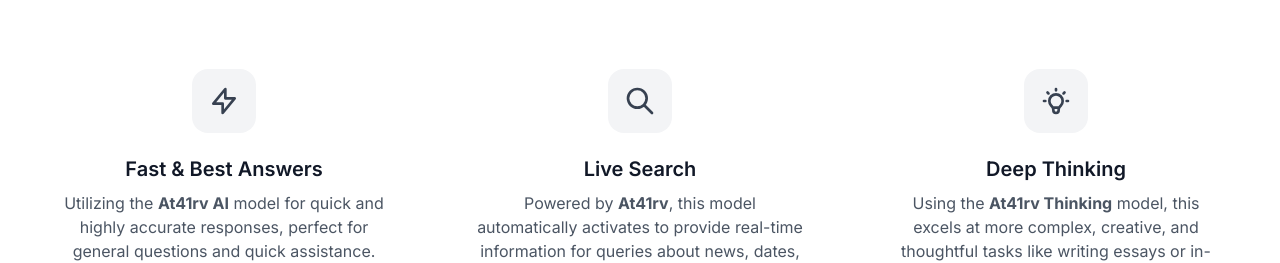
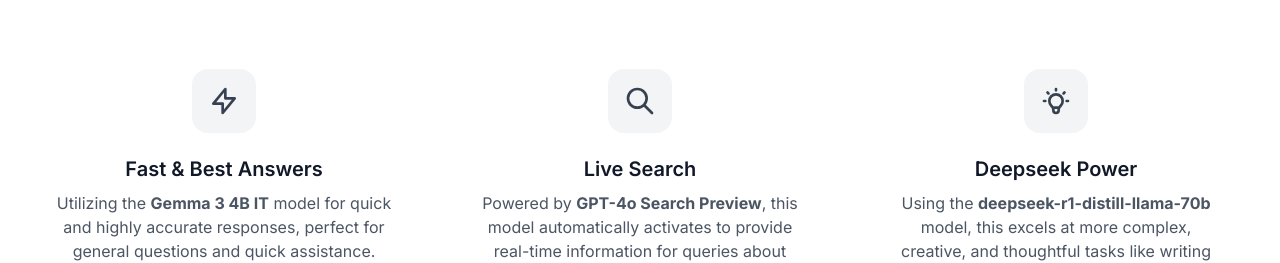
Before and after one commit to At41rv1/ai-chat-assistant, a plain HTML site: page index.html in a window 1280 px wide. Shown: the part 689-952 px from the top of the page. Drawn offline with nearby package versions, Linux system fonts and the light colour scheme.

Commit message:
136279841index.html

```diff
--- a/index.html
+++ b/index.html
@@ -8,9 +8,7 @@
     <script src="https://cdn.tailwindcss.com"></script>
     <link href="https://fonts.googleapis.com/css2?family=Inter:wght@300;400;500;600;700&display=swap" rel="stylesheet">
     <script src="https://accounts.google.com/gsi/client" async defer></script>
-   <meta name="google-signin-client_id" content="465923208288-hb4182d5ro58k30pkshh4knu3i62bvrh.apps.googleusercontent.com.apps.googleusercontent.com">
-         <div id="g_id_onload" data-client_id="465923208288-hb4182d5ro58k30pkshh4knu3i62bvrh.apps.googleusercontent.com.apps.googleusercontent.com" data-context="signin" data-ux_mode="popup" data-callback="handleCredentialResponse" data-auto_prompt="false">
-       </div>
+    <meta name="google-signin-client_id" content="465923208288-hb4182d5ro58k30pkshh4knu3i62bvrh.apps.googleusercontent.com">
     <style>
         body {
             font-family: 'Inter', sans-serif;
@@ -379,14 +377,14 @@
                             </svg>
                         </div>
                         <h3 class="text-xl font-semibold text-gray-900 mb-2">Fast & Best Answers</h3>
-                        <p class="text-gray-600">Utilizing the <strong>At41rv AI</strong> model for quick and highly accurate responses, perfect for general questions and quick assistance.</p>
+                        <p class="text-gray-600">Utilizing the <strong>Gemma 3 4B IT</strong> model for quick and highly accurate responses, perfect for general questions and quick assistance.</p>
                     </div>
                     <div class="text-center p-6">
                         <div class="bg-gray-100 rounded-2xl p-4 inline-block mb-4">
                             <svg class="w-8 h-8 text-gray-700" fill="none" stroke="currentColor" viewBox="0 0 24 24" xmlns="http://www.w3.org/2000/svg"><path stroke-linecap="round" stroke-linejoin="round" stroke-width="2" d="M21 21l-6-6m2-5a7 7 0 11-14 0 7 7 0 0114 0z"></path></svg>
                         </div>
                         <h3 class="text-xl font-semibold text-gray-900 mb-2">Live Search</h3>
-                        <p class="text-gray-600">Powered by <strong>At41rv</strong>, this model automatically activates to provide real-time information for queries about news, dates, time, and more.</p>
+                        <p class="text-gray-600">Powered by <strong>GPT-4o Search Preview</strong>, this model automatically activates to provide real-time information for queries about news, dates, time, and more.</p>
                     </div>
                     <div class="text-center p-6">
                         <div class="bg-gray-100 rounded-2xl p-4 inline-block mb-4">
@@ -394,8 +392,8 @@
                                 <path stroke-linecap="round" stroke-linejoin="round" stroke-width="2" d="M9.663 17h4.673M12 3v1m6.364 1.636l-.707.707M21 12h-1M4 12H3m3.343-5.657l-.707-.707m2.828 9.9a5 5 0 117.072 0l-.548.547A3.374 3.374 0 0014 18.469V19a2 2 0 11-4 0v-.531c0-.895-.356-1.754-.988-2.386l-.548-.547z" />
                             </svg>
                         </div>
-                        <h3 class="text-xl font-semibold text-gray-900 mb-2">Deep Thinking</h3>
-                        <p class="text-gray-600">Using the <strong>At41rv Thinking</strong> model, this excels at more complex, creative, and thoughtful tasks like writing essays or in-depth analysis.</p>
+                        <h3 class="text-xl font-semibold text-gray-900 mb-2">Deepseek Power</h3>
+                        <p class="text-gray-600">Using the <strong>deepseek-r1-distill-llama-70b</strong> model, this excels at more complex, creative, and thoughtful tasks like writing essays or in-depth analysis.</p>
                     </div>
                 </div>
             </div>
@@ -450,7 +448,7 @@
                         <div class="relative">
                             <select id="modelSelector" class="nav-button bg-gray-100 border border-gray-300 rounded-lg text-sm font-medium focus:outline-none focus:ring-2 focus:ring-indigo-500">
                               <option value="llama-3.1-8b-instant">Fast & Best</option>
-                               <option value="gemini-2.0-flash">Deep Thinking</option>
+                               <option value="deepseek-r1-distill-llama-70b">Deepseek Power</option>
                             </select>
                         </div>
                         <button id="settingsButton" class="nav-button">
```
